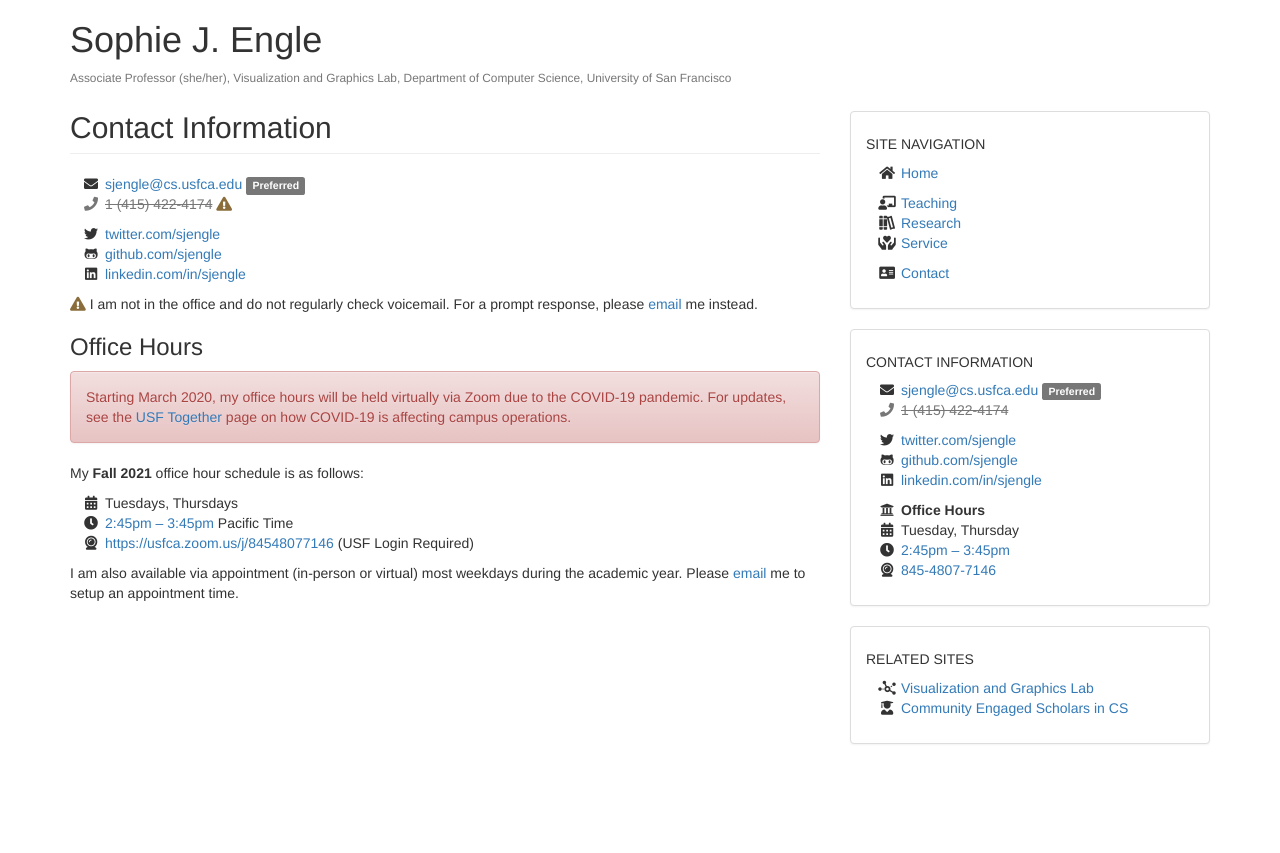
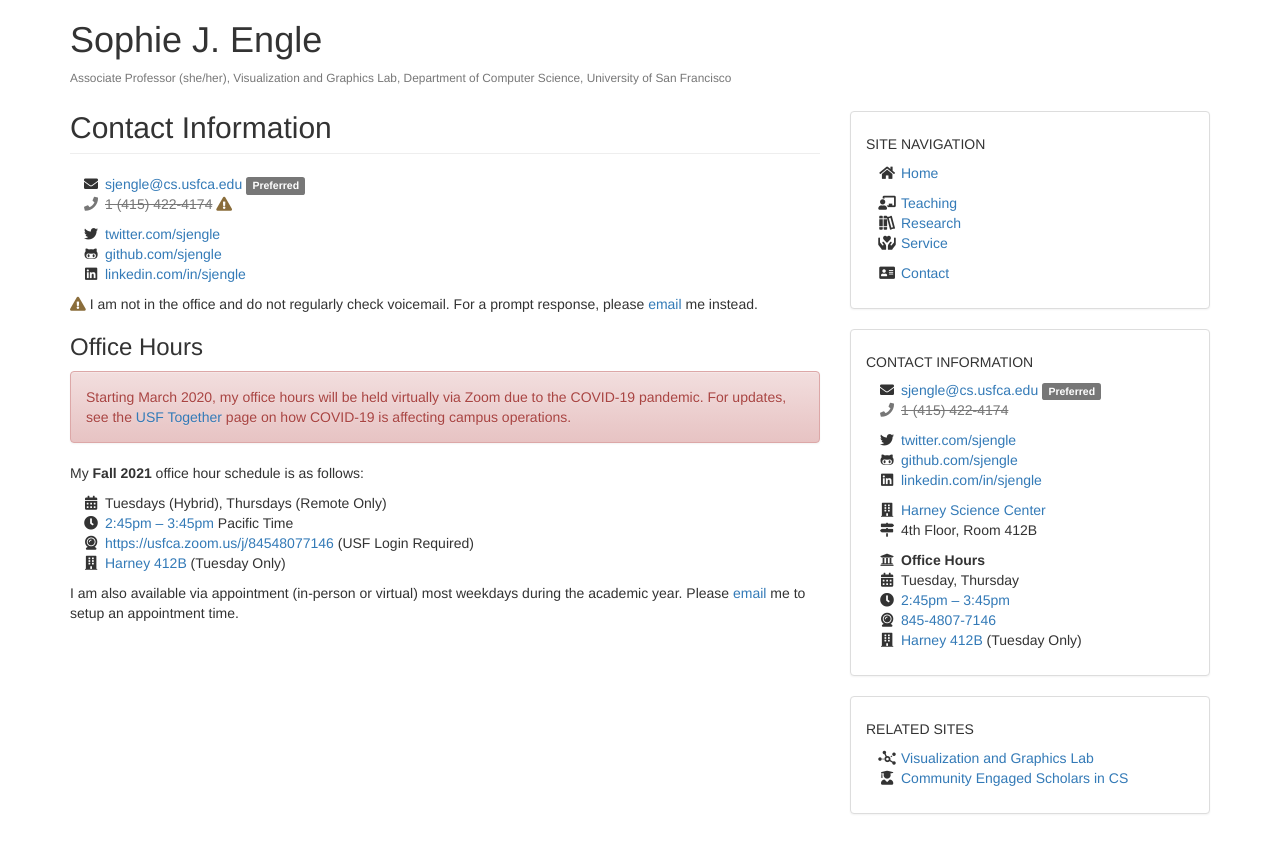
Before and after one commit to sjengle/sjengle.github.io, a Jekyll site: the page built from contact.html, in a window 1280 px wide. Shown: the top 853 px of the page. Built offline with Jekyll 4.4.1, drawn with Linux system fonts in a browser that asks for light colours.

Commit message:
Update office hours.

```diff
--- a/_layouts/default.html
+++ b/_layouts/default.html
@@ -108,10 +108,10 @@
               <li><i class="fa-li fab fa-linkedin"></i> <a href="https://www.linkedin.com/in/sjengle">linkedin.com/in/sjengle</a></li>
             </ul>
 
-            <!-- <ul class="fa-ul">
+            <ul class="fa-ul">
               <li><i class="fa-li fas fa-building"></i> <a href="https://www.usfca.edu/campus-buildings-services/main-campus/harney-science">Harney Science Center</a></li>
               <li><i class="fa-li fas fa-map-signs"></i> 4th Floor, Room 412B</li>
-            </ul> -->
+            </ul>
 
             <ul class="fa-ul">
               <li><i class="fa-li fas fa-university
@@ -119,6 +119,7 @@
               <li><i class="fa-li fas fa-calendar-alt"></i> Tuesday, Thursday</li>
               <li><i class="fa-li fas fa-clock"></i><a href="https://time.is/San_Francisco">2:45pm &ndash; 3:45pm</a></li>
               <li><i class="fa-li fas fa-webcam"></i> <a href="https://usfca.zoom.us/j/84548077146">845-4807-7146</a></li>
+              <li><i class="fa-li fas fa-building"></i> <a href="https://www.usfca.edu/campus-buildings-services/main-campus/harney-science">Harney 412B</a> (Tuesday Only)</li>
             </ul>
           </div>
         </div>
--- a/contact.html
+++ b/contact.html
@@ -33,9 +33,10 @@ title: Contact Information
 -->
 
 <ul class="fa-ul">
-  <li><i class="fa-li fas fa-calendar-alt"></i> Tuesdays, Thursdays</li>
+  <li><i class="fa-li fas fa-calendar-alt"></i> Tuesdays (Hybrid), Thursdays (Remote Only)</li>
   <li><i class="fa-li fas fa-clock"></i> <a href="https://time.is/San_Francisco">2:45pm &ndash; 3:45pm</a> Pacific Time</li>
   <li><i class="fa-li fas fa-webcam"></i> <a href="https://usfca.zoom.us/j/84548077146">https://usfca.zoom.us/j/84548077146</a> (USF Login Required)
+  <li><i class="fa-li fas fa-building"></i> <a href="https://www.usfca.edu/campus-buildings-services/main-campus/harney-science">Harney 412B</a> (Tuesday Only)</li>
 </ul>
 
 <p>I am also available via appointment (in-person or virtual) most weekdays during the academic year. Please <a href="mailto:sjengle@cs.usfca.edu">email</a> me to setup an appointment time.</p>
```
